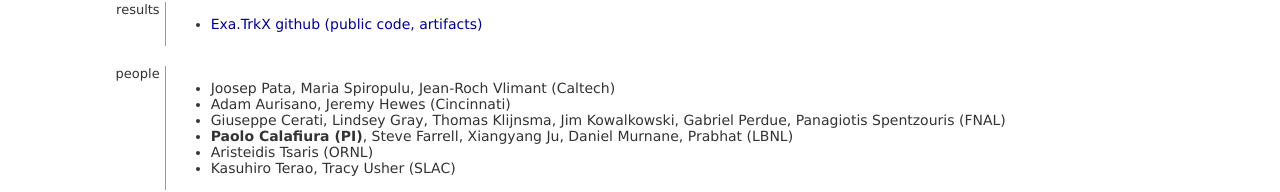
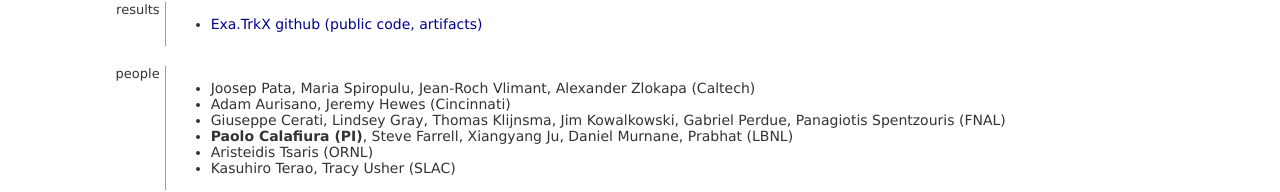
Before and after one commit to exatrkx/exatrkx.github.io, a plain HTML site: page index.html in a window 1280 px wide. Shown: the part 318-510 px from the top of the page. Drawn offline with Linux system fonts and the light colour scheme.

Commit message:
Update index.html

```diff
--- a/index.html
+++ b/index.html
@@ -67,7 +67,7 @@ FNAL, SLAC, accelerator, physics, particle physics, hadron collider, CERN, ATLAS
 <div class="txt">
 
 <ul>
-  <li> Joosep Pata, Maria Spiropulu, Jean-Roch Vlimant (Caltech)</li>
+  <li> Joosep Pata, Maria Spiropulu, Jean-Roch Vlimant, Alexander Zlokapa (Caltech)</li>
   <li> Adam Aurisano, Jeremy Hewes (Cincinnati)</li>
   <li> Giuseppe Cerati, Lindsey Gray, Thomas Klijnsma, Jim Kowalkowski, Gabriel Perdue, Panagiotis Spentzouris (FNAL)</li>
   <li> <B>Paolo Calafiura (PI)</B>, Steve Farrell, Xiangyang Ju, Daniel Murnane, Prabhat (LBNL)</li>
```
